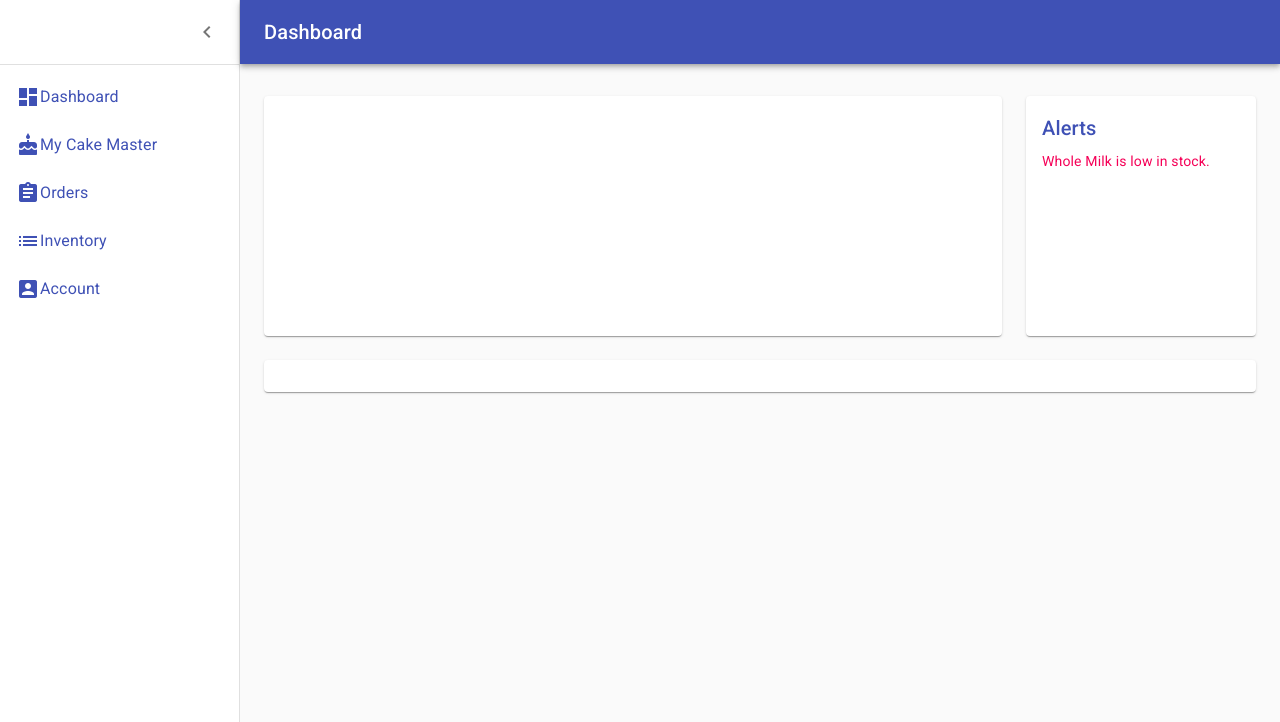
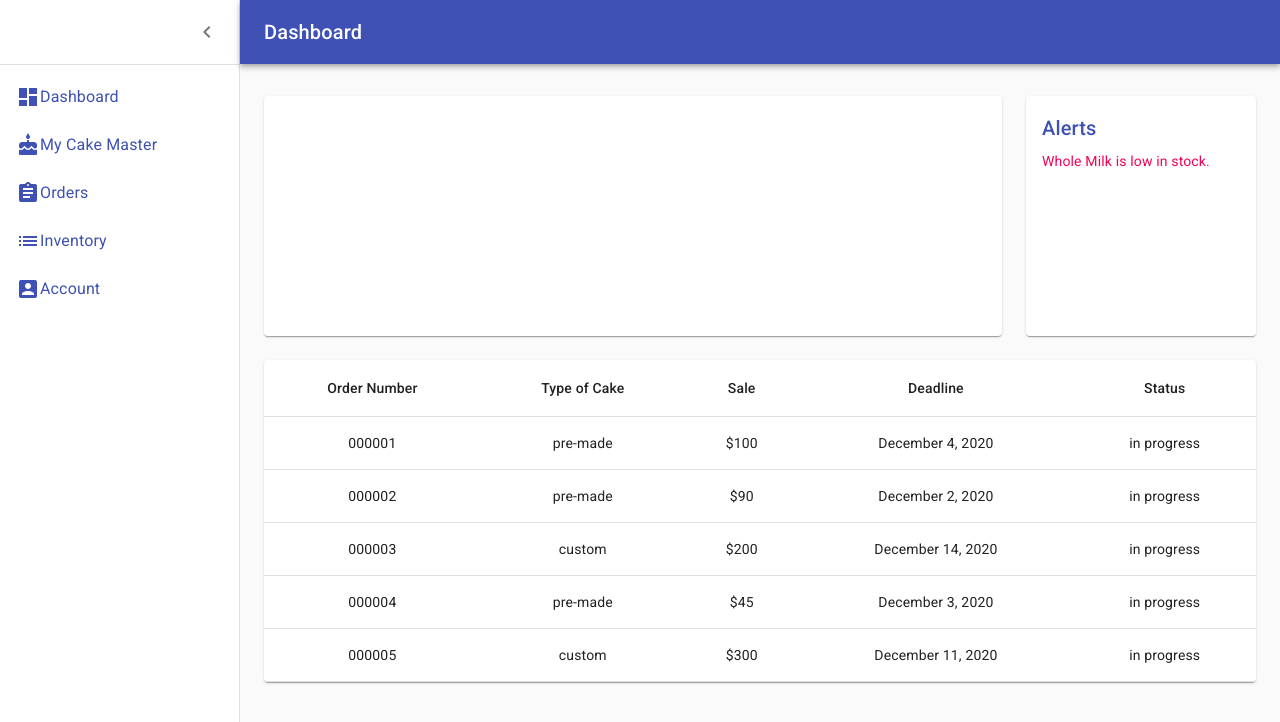
Before and after one commit to zhouyiartemiswang/the_pantry, a React (Create React App) app: page /owner/dashboard in a window 1280 px wide. Shown: the top 722 px of the page. Built offline with nearby package versions, Linux system fonts and the light colour scheme.

Commit message:
added orderlist

```diff
--- a/src/components/Dashboard/index.js
+++ b/src/components/Dashboard/index.js
@@ -1,6 +1,7 @@
 import React from 'react';
 import clsx from 'clsx';
-import InventoryAlert from '../../components/InventoryAlert';
+import InventoryAlert from '../InventoryAlert';
+import OrderList from '../OrderList';
 import { Grid, Paper, makeStyles } from '@material-ui/core';
 import './style.css';
 
@@ -38,8 +39,7 @@ export default function Dashboard() {
 
             {/* Recent Orders */}
             <Grid item xs={12}>
-                <Paper className={classes.paper}>
-                </Paper>
+                <OrderList />
             </Grid>
         </Grid>
     )
--- /dev/null
+++ b/src/components/OrderList/index.js
@@ -0,0 +1,58 @@
+import React from 'react';
+import { makeStyles } from '@material-ui/core/styles';
+import Table from '@material-ui/core/Table';
+import TableBody from '@material-ui/core/TableBody';
+import TableCell from '@material-ui/core/TableCell';
+import TableContainer from '@material-ui/core/TableContainer';
+import TableHead from '@material-ui/core/TableHead';
+import TableRow from '@material-ui/core/TableRow';
+import Paper from '@material-ui/core/Paper';
+
+const useStyles = makeStyles({
+    table: {
+        minWidth: 650,
+    },
+});
+
+function createData(orderNumber, type, sale, deadline, status) {
+    return { orderNumber, type, sale, deadline, status };
+}
+
+const rows = [
+    createData("000001", "pre-made", 100, "December 4, 2020", "in progress" ),
+    createData("000002", "pre-made", 90, "December 2, 2020", "in progress"),
+    createData("000003", "custom", 200, "December 14, 2020", "in progress"),
+    createData("000004", "pre-made", 45, "December 3, 2020", "in progress"),
+    createData("000005", "custom", 300, "December 11, 2020", "in progress"),
+];
+
+export default function BasicTable() {
+    const classes = useStyles();
+
+    return (
+        <TableContainer component={Paper}>
+            <Table className={classes.table}>
+                <TableHead>
+                    <TableRow>
+                        <TableCell align="center">Order Number</TableCell>
+                        <TableCell align="center">Type of Cake</TableCell>
+                        <TableCell align="center">Sale</TableCell>
+                        <TableCell align="center">Deadline</TableCell>
+                        <TableCell align="center">Status</TableCell>
+                    </TableRow>
+                </TableHead>
+                <TableBody>
+                    {rows.map((row) => (
+                        <TableRow key={row.orderNumber}>
+                            <TableCell align="center">{row.orderNumber}</TableCell>
+                            <TableCell align="center">{row.type}</TableCell>
+                            <TableCell align="center">${row.sale}</TableCell>
+                            <TableCell align="center">{row.deadline}</TableCell>
+                            <TableCell align="center">{row.status}</TableCell>
+                        </TableRow>
+                    ))}
+                </TableBody>
+            </Table>
+        </TableContainer>
+    );
+}
--- a/src/pages/Home/index.js
+++ b/src/pages/Home/index.js
@@ -3,6 +3,9 @@ import React from 'react';
 export default function Home() {
     return (
         <div>
+            <br/>
+            <br/>
+            <br/>
             <h1>Home page</h1>
         </div>
     )
```
Also changed, not shown: src/components/OrderList/style.css (added).
